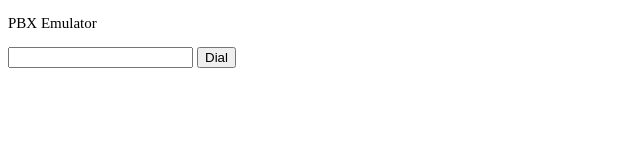
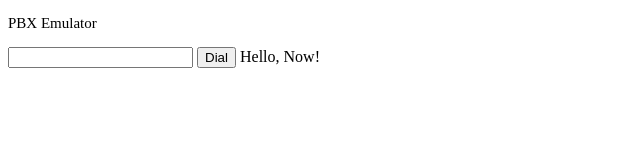
Before and after one commit to CSE-UNR/lab2b, a plain HTML site: page index.html in a window 1280 px wide. Shown: the full height of the page, 0-640 px from the left. Drawn offline with Linux system fonts and the light colour scheme.

Commit message:
hello now

```diff
--- a/index.html
+++ b/index.html
@@ -18,5 +18,8 @@
         <p>PBX Emulator </p>
         <input type=text id=txt value="">
         <input type=button id=btn value="Dial" onclick="toggleBtn()">
+        <script>
+            document.writeln("Hello, Now!")
+        </script>
     </body>
 </html>
```
